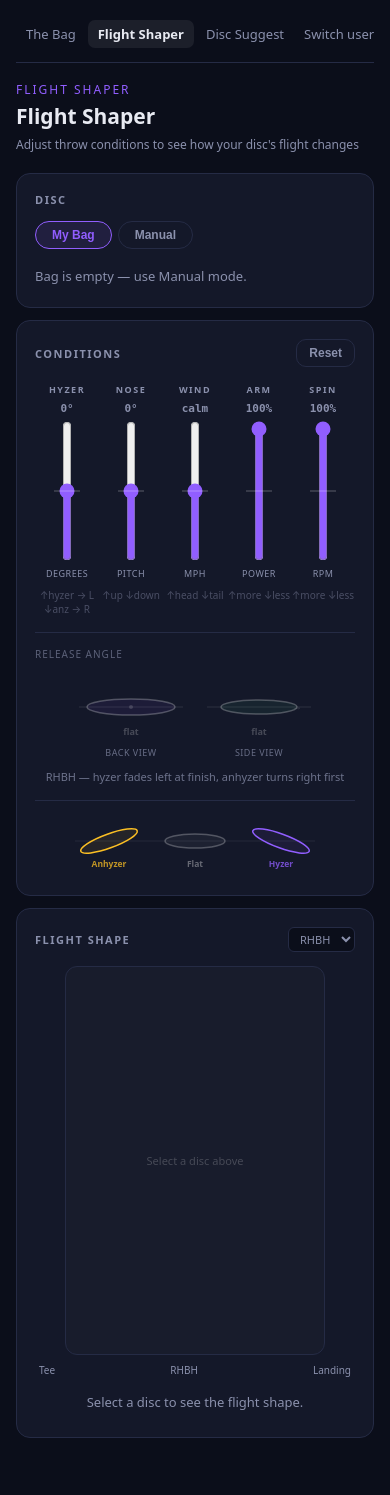
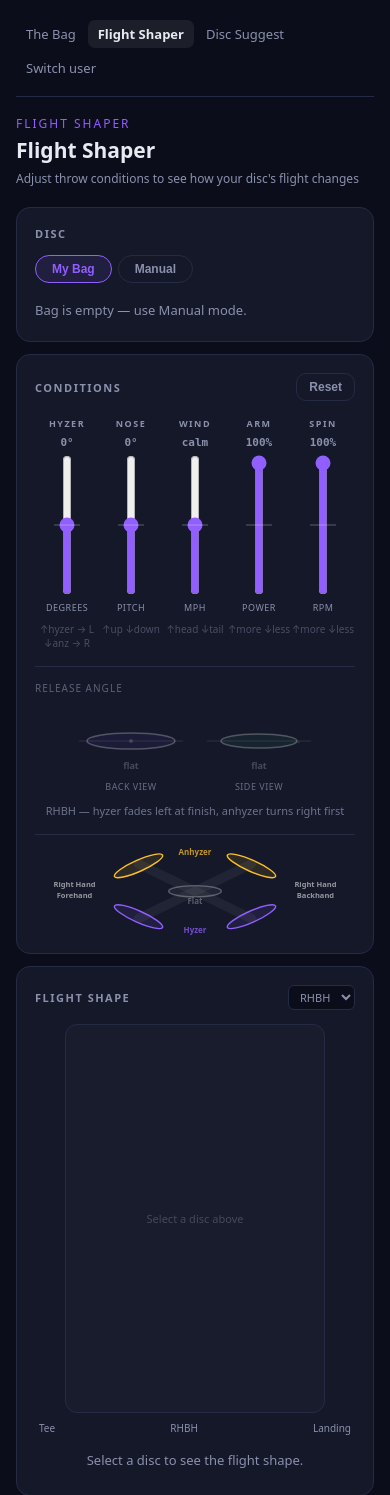
Before and after one commit to flyboy-byte/disc-tracker, a Flask app: page /flightshape in a window 390 px wide. Shown: the top 1495 px of the page. Run offline with Flask 3, Linux system fonts and the light colour scheme; the visitor is signed in with stand-in values (Sample User, id 1); data comes from the database, SQL or seed files in the repository.

Commit message:
Improve hyzer diagram and fix mobile nav overflow
- Replace flat 3-disc row with X-layout diagram (anhyzer top, flat center, hyzer bottom)
- Add Right Hand Forehand / Right Hand Backhand side labels
- Increase label opacity 0.22→0.55 and font-size 7.5→8 for readability
- Fix nav overflow on mobile: add flex-wrap to .top-nav and .nav-links

Co-Authored-By: Claude Sonnet 4.6 <noreply@anthropic.com>

```diff
--- a/templates/flightshape.html
+++ b/templates/flightshape.html
@@ -147,8 +147,9 @@
     display: flex; justify-content: space-between; align-items: center;
     padding-bottom: 14px; margin-bottom: 18px;
     border-bottom: 1px solid var(--border);
+    flex-wrap: wrap; gap: 6px;
   }
-  .nav-links { display: flex; gap: 2px; }
+  .nav-links { display: flex; gap: 2px; flex-wrap: wrap; }
   .nav-link {
     font-size: 13px; font-weight: 500; color: var(--muted);
     text-decoration: none; padding: 5px 10px; border-radius: 7px;
@@ -302,26 +303,43 @@
           </div>
           <div id="angle-note" style="font-size:11px;color:var(--muted);text-align:center;margin-top:10px;line-height:1.5;opacity:0.75"></div>
 
-          <!-- Hyzer reference diagram: three disc positions from back view -->
+          <!-- Hyzer reference diagram: X layout -->
           <div style="margin-top:14px;border-top:1px solid var(--border);padding-top:12px">
-            <svg viewBox="0 0 260 64" style="width:100%;max-width:260px;display:block;margin:0 auto">
-              <!-- horizon rule -->
-              <line x1="10" y1="28" x2="250" y2="28" stroke="rgba(255,255,255,0.07)" stroke-width="1"/>
-              <!-- Anhyzer -->
-              <ellipse cx="44" cy="28" rx="30" ry="7" transform="rotate(-20,44,28)"
-                       fill="rgba(251,191,36,0.07)" stroke="#fbbf24" stroke-width="1.5"/>
-              <text x="44" y="54" fill="#fbbf24" font-size="8.5" text-anchor="middle"
+            <svg viewBox="0 0 340 94" style="width:100%;max-width:340px;display:block;margin:0 auto">
+              <!-- X guide lines -->
+              <line x1="110" y1="18" x2="230" y2="76" stroke="rgba(255,255,255,0.05)" stroke-width="10" stroke-linecap="round"/>
+              <line x1="230" y1="18" x2="110" y2="76" stroke="rgba(255,255,255,0.05)" stroke-width="10" stroke-linecap="round"/>
+              <!-- Anhyzer top-left -->
+              <ellipse cx="110" cy="20" rx="28" ry="6" transform="rotate(-24,110,20)"
+                       fill="rgba(251,191,36,0.1)" stroke="#fbbf24" stroke-width="1.5"/>
+              <!-- Anhyzer top-right -->
+              <ellipse cx="230" cy="20" rx="28" ry="6" transform="rotate(24,230,20)"
+                       fill="rgba(251,191,36,0.1)" stroke="#fbbf24" stroke-width="1.5"/>
+              <!-- Flat center -->
+              <ellipse cx="170" cy="47" rx="28" ry="6"
+                       fill="rgba(255,255,255,0.05)" stroke="rgba(255,255,255,0.28)" stroke-width="1.5"/>
+              <!-- Hyzer bottom-left -->
+              <ellipse cx="110" cy="74" rx="28" ry="6" transform="rotate(24,110,74)"
+                       fill="rgba(145,94,255,0.1)" stroke="#915EFF" stroke-width="1.5"/>
+              <!-- Hyzer bottom-right -->
+              <ellipse cx="230" cy="74" rx="28" ry="6" transform="rotate(-24,230,74)"
+                       fill="rgba(145,94,255,0.1)" stroke="#915EFF" stroke-width="1.5"/>
+              <!-- Center labels -->
+              <text x="170" y="9" fill="#fbbf24" font-size="8.5" text-anchor="middle"
                     font-family="system-ui,sans-serif" font-weight="600" opacity="0.75">Anhyzer</text>
-              <!-- Flat -->
-              <ellipse cx="130" cy="28" rx="30" ry="7"
-                       fill="rgba(255,255,255,0.04)" stroke="rgba(255,255,255,0.25)" stroke-width="1.5"/>
-              <text x="130" y="54" fill="rgba(255,255,255,0.35)" font-size="8.5" text-anchor="middle"
+              <text x="170" y="61" fill="rgba(255,255,255,0.3)" font-size="8.5" text-anchor="middle"
                     font-family="system-ui,sans-serif" font-weight="600">Flat</text>
-              <!-- Hyzer -->
-              <ellipse cx="216" cy="28" rx="30" ry="7" transform="rotate(20,216,28)"
-                       fill="rgba(145,94,255,0.07)" stroke="#915EFF" stroke-width="1.5"/>
-              <text x="216" y="54" fill="#915EFF" font-size="8.5" text-anchor="middle"
+              <text x="170" y="91" fill="#915EFF" font-size="8.5" text-anchor="middle"
                     font-family="system-ui,sans-serif" font-weight="600" opacity="0.75">Hyzer</text>
+              <!-- Side labels -->
+              <text x="42" y="43" fill="rgba(255,255,255,0.55)" font-size="8" text-anchor="middle"
+                    font-family="system-ui,sans-serif" font-weight="600">Right Hand</text>
+              <text x="42" y="54" fill="rgba(255,255,255,0.55)" font-size="8" text-anchor="middle"
+                    font-family="system-ui,sans-serif" font-weight="600">Forehand</text>
+              <text x="298" y="43" fill="rgba(255,255,255,0.55)" font-size="8" text-anchor="middle"
+                    font-family="system-ui,sans-serif" font-weight="600">Right Hand</text>
+              <text x="298" y="54" fill="rgba(255,255,255,0.55)" font-size="8" text-anchor="middle"
+                    font-family="system-ui,sans-serif" font-weight="600">Backhand</text>
             </svg>
           </div>
         </div>
```
